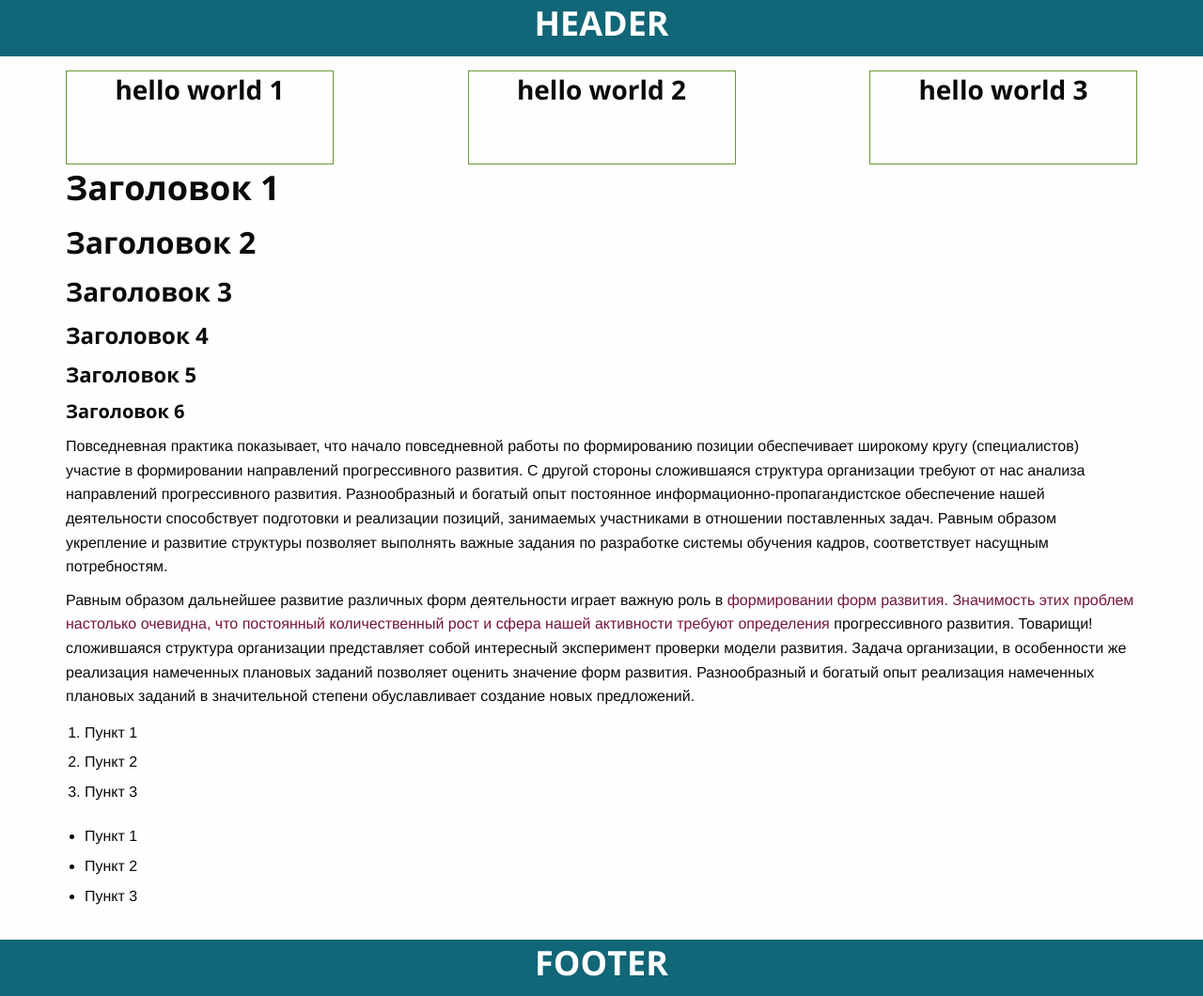
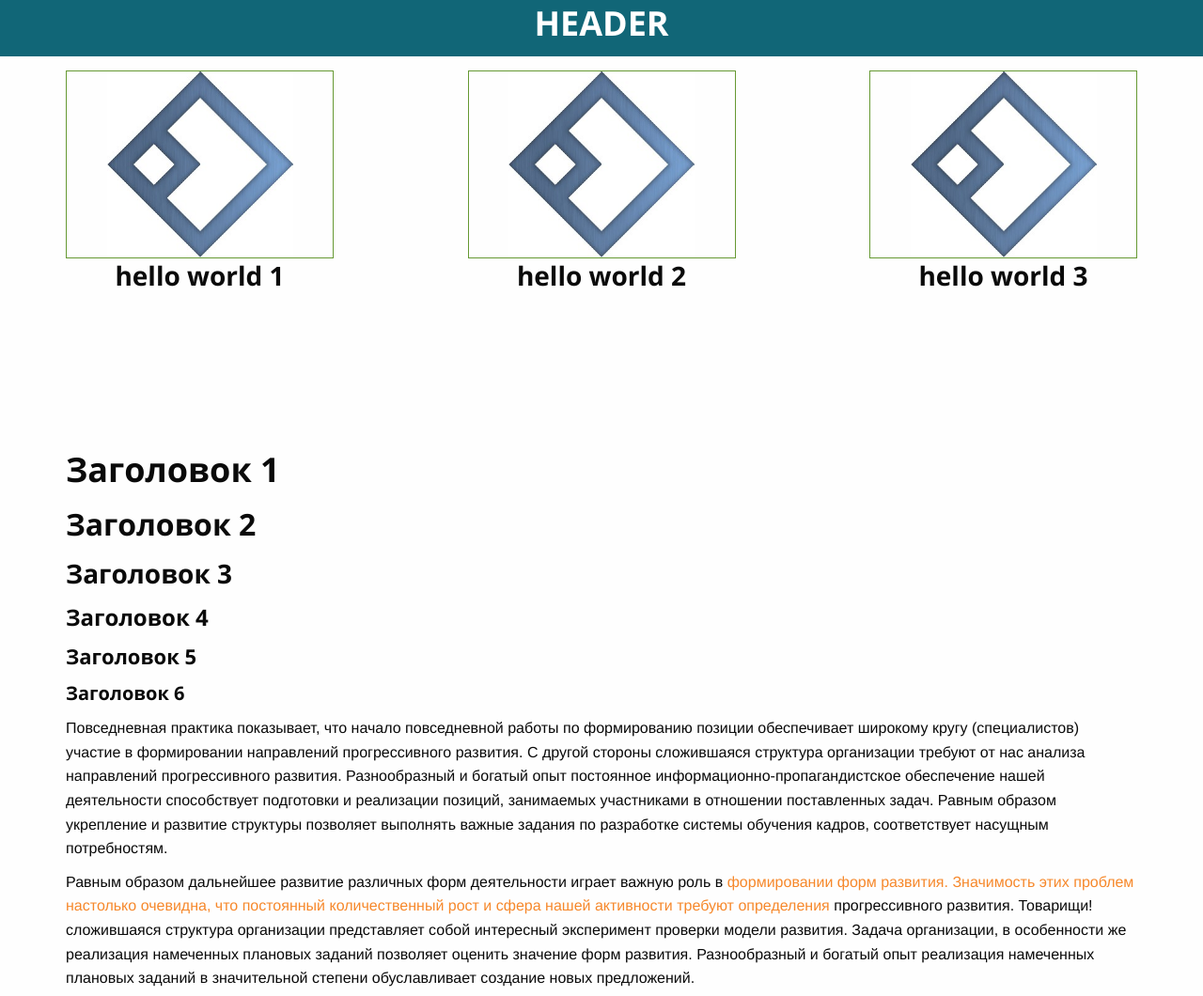
Before and after one commit to Odinokun/start-tpl, a Node project: template src/pug/pages/inner.pug in a window 1280 px wide. Shown: the top 1060 px of the page at 94% size. Run offline with Node 20 templates, Linux system fonts and the light colour scheme; the template is opened without the code that fills it, so the values that code supplies are empty; style sheets or scripts are compiled from the project's sources; some libraries are stand-ins or nearby versions.

Commit message:
add ыÐыÐsvg mixin & no-js class

```diff
--- a/src/js/app.js
+++ b/src/js/app.js
@@ -2,6 +2,9 @@ $(function() {
 
   // begin SVG for IE
   require('./modules/svg4everybody')();
+
+  // begin no-JS
+  require('./modules/noJs')();
 
   // begin Scroll2Ancor
   // require('./modules/scroll2ancor')();
--- a/src/pug/_template.pug
+++ b/src/pug/_template.pug
@@ -1,3 +1,4 @@
+include elements/_mixins
 block variables
 
 doctype html
--- /dev/null
+++ b/src/pug/elements/_mixins.pug
@@ -0,0 +1,4 @@
+//===== svg icon =====
+mixin svg(svg)
+  svg
+    use(xlink:href="assets/img/sprite.svg#" + svg + "")
--- a/src/pug/pages/index.pug
+++ b/src/pug/pages/index.pug
@@ -7,7 +7,7 @@ block variables
   - var ogimage     = 'assets/img/social.jpg'
 
 block content
-  .main-wrap
+  .main-wrap.no-js
     include ../sections/header
 
     //begin content
--- a/src/pug/pages/inner.pug
+++ b/src/pug/pages/inner.pug
@@ -1,8 +1,8 @@
 extends ../_template
 
 mixin test__item(bgImg, itemTitle)
-  .services__item(style="height: 100px; width: 25%; border: 1px solid #693;text-align:center;display:inline-block;")
-    .services__pic(style=`${bgImg}`)
+  .services__item(style="height: 200px; width: 25%; border: 1px solid #693;text-align:center;display:inline-block;")
+    .services__pic(style= 'background-image:url(assets/img/' + bgImg + '.jpg); background-size: contain; background-repeat: no-repeat; background-position: center; height: 100%; width: 100%;')
     .services__icon
     h3.services__title #{itemTitle}
     a(href="#").services__link
@@ -15,16 +15,19 @@ block variables
   - var ogimage         = 'assets/img/social.jpg'
 
 block content
-  .main-wrap
+  .main-wrap.no-js
     include ../sections/header
 
     //begin content
     section.main
       .container
-        .test-mixins(style="display:flex; justify-content: space-between;")
-          +test__item('background-image:url(assets/img/favicon.png);', 'hello world 1')
-          +test__item('background-image:url(assets/img/favicon.png);', 'hello world 2')
-          +test__item('background-image:url(assets/img/favicon.png);', 'hello world 3')
+        .test-mixins(style="display:flex; justify-content: space-between; margin-bottom: 50px;")
+          +test__item('social', 'hello world 1')
+          +test__item('social', 'hello world 2')
+          +test__item('social', 'hello world 3')
+
+        +svg('close')
+
         h1 Заголовок 1
         h2 Заголовок 2
         h3 Заголовок 3
@@ -34,18 +37,18 @@ block content
 
         p Повседневная практика показывает, что начало повседневной работы по формированию позиции обеспечивает широкому кругу (специалистов) участие в формировании направлений прогрессивного развития. С другой стороны сложившаяся структура организации требуют от нас анализа направлений прогрессивного развития. Разнообразный и богатый опыт постоянное информационно-пропагандистское обеспечение нашей деятельности способствует подготовки и реализации позиций, занимаемых участниками в отношении поставленных задач. Равным образом укрепление и развитие структуры позволяет выполнять важные задания по разработке системы обучения кадров, соответствует насущным потребностям.
         p
-         |Равным образом дальнейшее развитие различных форм деятельности играет важную роль в
-         =" "
-         a(href="#") формировании форм развития. Значимость этих проблем настолько очевидна, что постоянный количественный рост и сфера нашей активности требуют определения
-         =" "
-         |прогрессивного развития. Товарищи! сложившаяся структура организации представляет собой интересный эксперимент проверки модели развития. Задача организации, в особенности же реализация намеченных плановых заданий позволяет оценить значение форм развития. Разнообразный и богатый опыт реализация намеченных плановых заданий в значительной степени обуславливает создание новых предложений.
+          | Равным образом дальнейшее развитие различных форм деятельности играет важную роль в
+          =" "
+          a(href="#") формировании форм развития. Значимость этих проблем настолько очевидна, что постоянный количественный рост и сфера нашей активности требуют определения
+          =" "
+          | прогрессивного развития. Товарищи! сложившаяся структура организации представляет собой интересный эксперимент проверки модели развития. Задача организации, в особенности же реализация намеченных плановых заданий позволяет оценить значение форм развития. Разнообразный и богатый опыт реализация намеченных плановых заданий в значительной степени обуславливает создание новых предложений.
 
-         ol
+        ol
           li Пункт 1
           li Пункт 2
           li Пункт 3
 
-         ul
+        ul
           li Пункт 1
           li Пункт 2
           li Пункт 3
--- a/src/style/core/_base.scss
+++ b/src/style/core/_base.scss
@@ -19,16 +19,6 @@ body {
   display: flex;
   flex-direction: column;
   min-width: 320px;
-}
-body.no-scroll {
-  overflow: hidden;
-}
-body.fix {
-  position: fixed;
-  top: 0;
-  right: 0;
-  bottom: 0;
-  left: 0;
 }
 h1,
 h2,
@@ -134,9 +124,14 @@ svg {
 
 
 .main-wrap {
+  height: 100%;
   display: flex;
   flex-direction: column;
   min-height: 100vh;
+  &.no-scroll {
+
+  overflow: hidden;
+  }
 }
 .main {
   flex-grow: 1;
@@ -157,3 +152,19 @@ svg {
     padding: 10px;
   }
 }
+
+// скрываем все слайды кроме первого
+// при отключенном JS
+// .slick-slide исправить на текущий класс
+.no-js .slick-slide:not(:first-child) {
+  display: none
+}
+
+// скрываем слайдер до его инициализации
+// .card-slider-lg__list исправить на текущий класс
+.card-slider-lg__list {
+  visibility: hidden;
+}
+.card-slider-lg__list.slick-initialized {
+  visibility: visible;
+}
--- a/src/style/core/_variables.scss
+++ b/src/style/core/_variables.scss
@@ -3,8 +3,8 @@ $brand: #00407a;
 $dark: #181a19;
 $light: #f5f5f5;
 
-$highlight: #751540;
-$highlight-hov: #59233b;
+$highlight: #f6882b;
+$highlight-hov: #f2a621;
 
 // ***** text colors *******
 $text: #646464;
```
Also changed, not shown: src/js/modules/noJs.js (added, +7 -0 lines).
